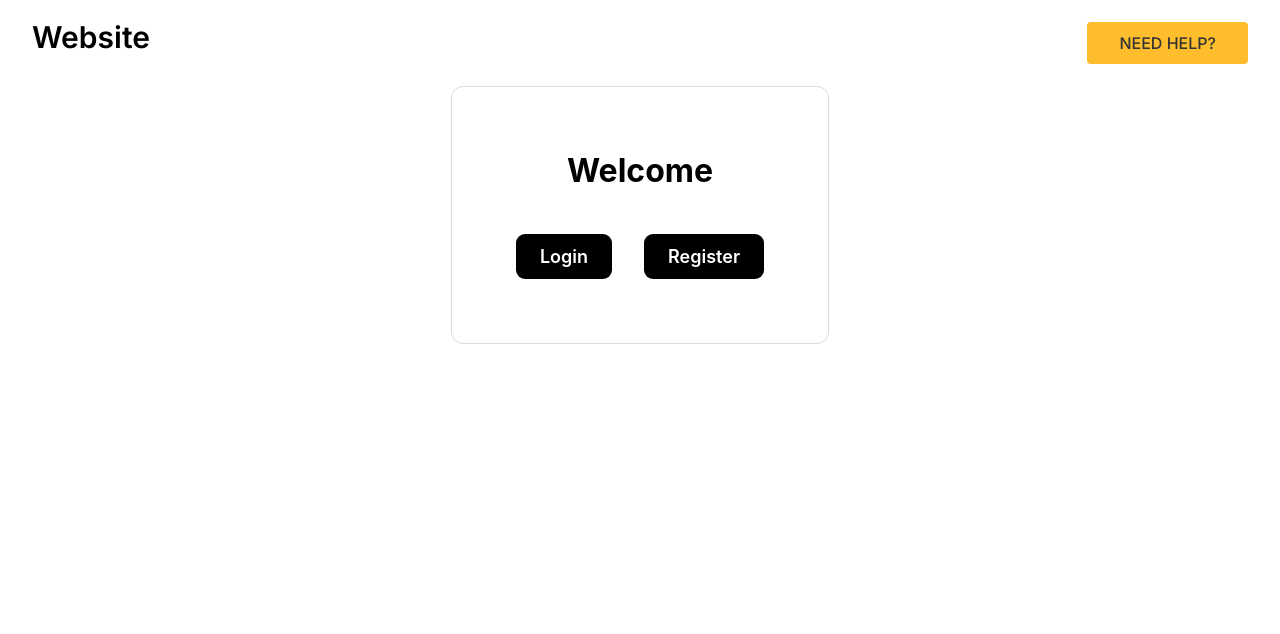
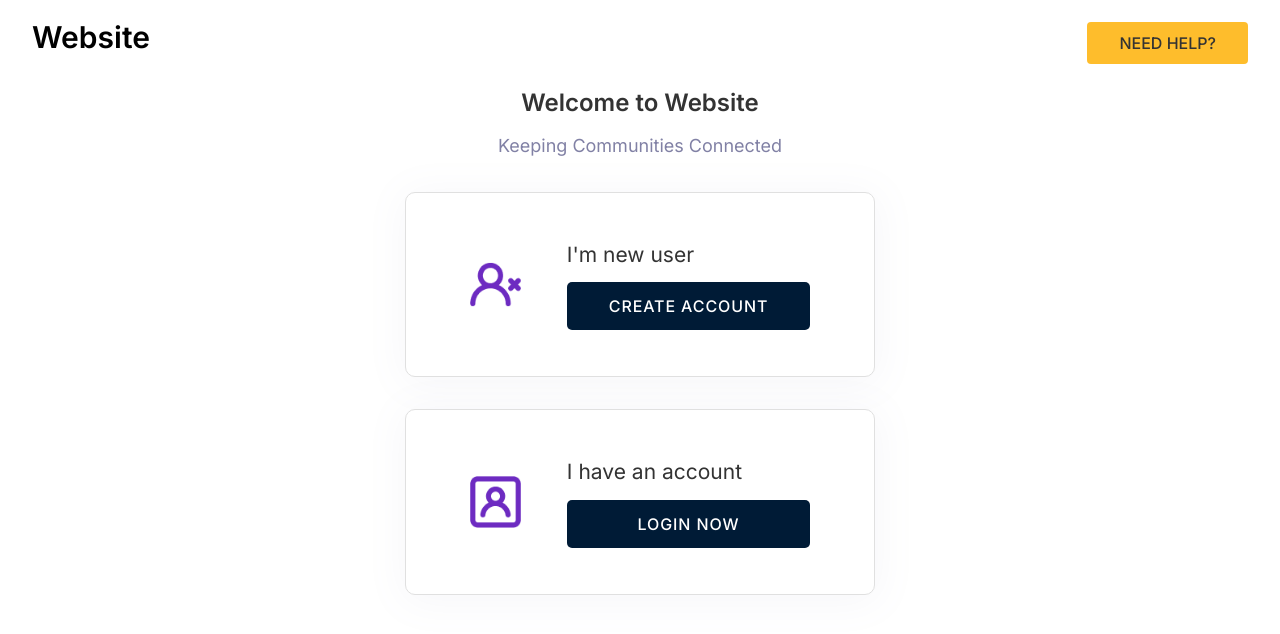
Before and after one commit to dimanrikalov/DiaDraw-Task, a React (Create React App) app in the folder client/: page / in a window 1280 px wide. Shown: the top 634 px of the page. Built offline with nearby package versions, Linux system fonts and the light colour scheme.

Commit message:
Modified the HomeScreen Component

```diff
--- a/client/src/components/HomeScreen/HomeScreen.js
+++ b/client/src/components/HomeScreen/HomeScreen.js
@@ -1,22 +1,39 @@
 import { useNavigate } from 'react-router-dom';
 import styles from './HomeScreen.module.css';
 
+//wtf is this importing method?
+import newUserImage from '../../imgs/user-x.png';
+import oldUserImage from '../../imgs/user-box.png';
+
 export const HomeScreen = () => {
-
 	const navigate = useNavigate();
 
 	const clickHandler = (e) => {
-        navigate(`/${e.target.innerText.toLowerCase()}`);
-    }
+		navigate('/login');
+	};
 
 	return (
 		<div className={styles.container}>
-            <h1>Welcome</h1>
-            <div className={styles.buttons}>
-                <a className={styles.button} onClick={clickHandler}>Login</a>
-                <a className={styles.button} onClick={clickHandler}>Register</a>
+			<div className={styles.titleDiv}>
+				<h3>Welcome to Website</h3>
+				<h5>Keeping Communities Connected</h5>
 			</div>
-
+			<div className={styles.options}>
+				<div className={styles.option}>
+					<img className={styles.img} src={newUserImage} alt="new-user" />
+					<div className={styles.rightSide}>
+						<h4>I'm new user</h4>
+						<a onClick={clickHandler}>CREATE ACCOUNT</a>
 					</div>
-    )
-}
+				</div>
+				<div className={styles.option}>
+					<img className={styles.img} src={oldUserImage} alt="old-user" />
+					<div className={styles.rightSide}>
+						<h4>I have an account</h4>
+						<a onClick={clickHandler}>LOGIN NOW</a>
+					</div>
+				</div>
+			</div>
+		</div>
+	);
+};
--- a/client/src/components/HomeScreen/HomeScreen.module.css
+++ b/client/src/components/HomeScreen/HomeScreen.module.css
@@ -1,26 +1,86 @@
 .container {
     display: flex;
-    gap: 32px;
     flex-direction: column;
-    align-items: center;
-    border-radius: 12px;
-    border: 1px solid var(--grey-background);
-    padding: 64px;
-}
-
-.buttons {
-    display: flex;
-    justify-content: center;
     gap: 32px;
 }
 
-.button {
+.titleDiv {
+	display: flex;
+	flex-direction: column;
+	gap: 12px;
+    text-align: center;
+}
+
+.titleDiv h3 {
+	font-family: 'Inter';
+	font-style: normal;
+	font-weight: 600;
+	font-size: 24px;
+	line-height: 140.62%;
+	color: #333333;
+}
+
+.titleDiv h5 {
+	font-family: 'Inter';
+	font-style: normal;
+	font-weight: 400;
+	font-size: 18px;
+	line-height: 155%;
+	color: #8181a5;
+}
+
+.options {
+	display: flex;
+	flex-direction: column;
+	gap: 32px;
+}
+
+.option {
+	background: #ffffff;
+	border: 1px solid #e0e0e0;
+	box-shadow: 1px 4px 40px 2px rgba(129, 129, 165, 0.07);
+	border-radius: 10px;
+    display: flex;
+    gap: 46px;
+    align-items: center;
+
+    padding: 46px 64px;
+}
+
+.option .img {
+	width: 15%;
+	height: 15%;
+}
+
+.option .rightSide {
+    display: flex;
+    flex-direction: column;
+    gap: 12px;
+    width: 100%;
+}
+
+.option h4 {
+	font-family: 'Inter';
+	font-style: normal;
+	font-weight: 400;
+	font-size: 21px;
+	line-height: 150%;
+	color: #333333;
+}
+
+.option a {
+	background-color: #001b36;
+	border-radius: 5px;
+	color: var(--white-text);
+	font-family: 'Inter';
+	font-style: normal;
+	font-weight: 500;
+	font-size: 16px;
+	line-height: 0px;
+	letter-spacing: 0.89px;
+	text-transform: uppercase;
     text-decoration: none;
-    background-color: var(--black-background);
-    padding: 12px 24px;
-    border-radius: 9px;
-    color: var(--white-text);
-    font-weight: 600;
-    font-size: 18px;
-    cursor: pointer;
+    padding: 24px 36px;
+    text-align: center;
+	cursor: pointer;
 }
```
Lines whose indentation alone changed are shown as unchanged.
